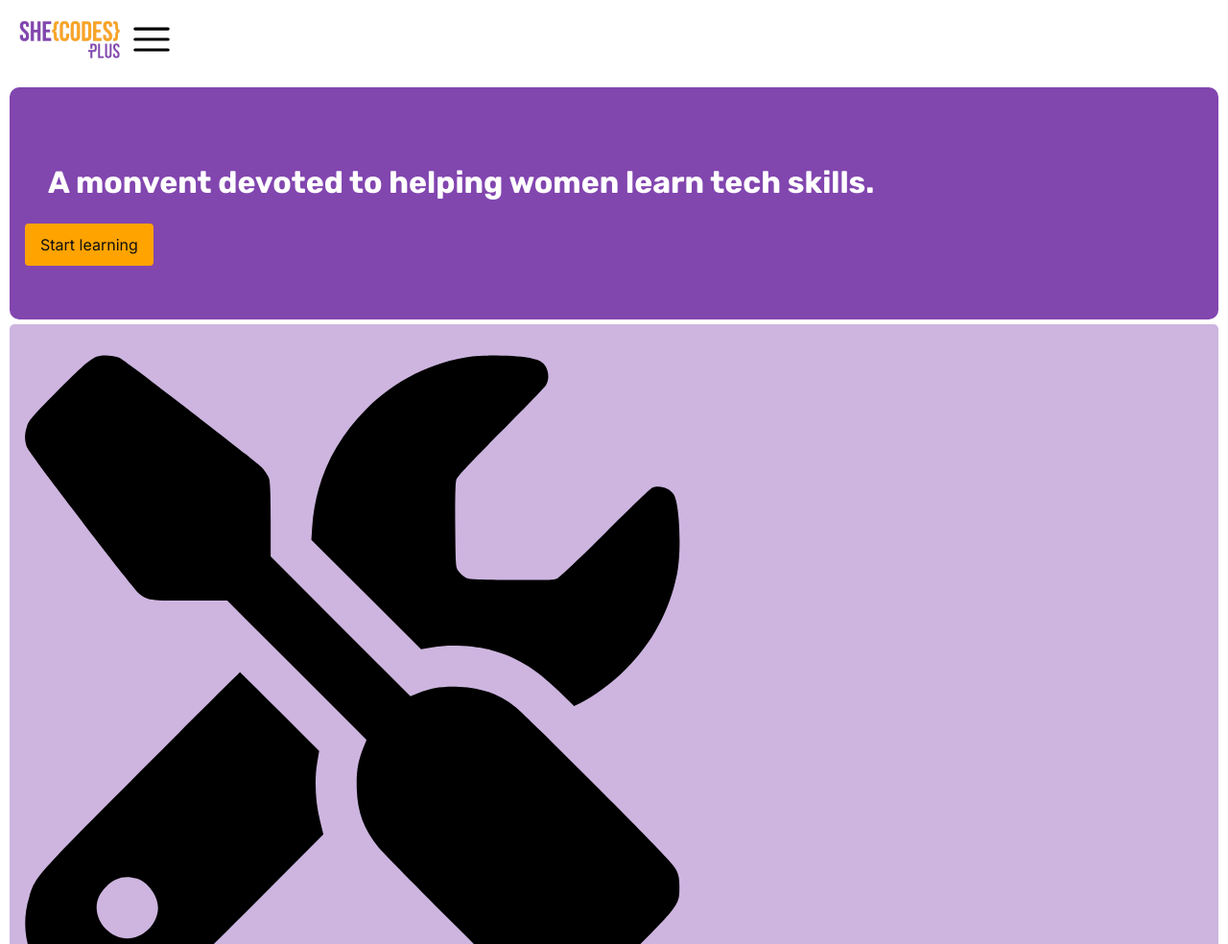
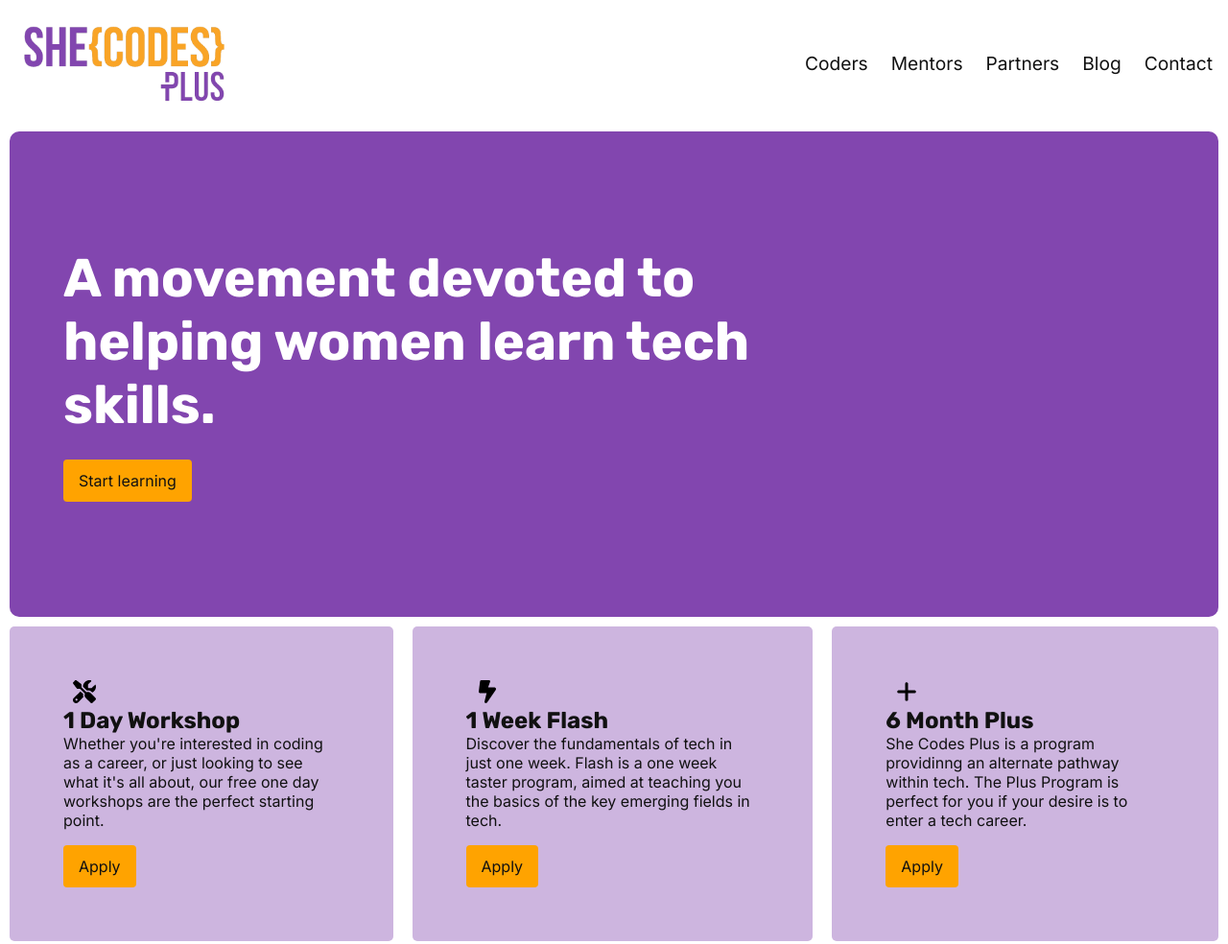
Before and after one commit to AbbyKuo/shecodes_landing, a plain HTML site: page index.html in a window 1280 px wide. Shown: the top 984 px of the page at 96% size. Drawn offline with Linux system fonts and the light colour scheme.

Commit message:
Added media query to style.css and fixed the typo in index.html

```diff
--- a/index.html
+++ b/index.html
@@ -3,7 +3,7 @@
 <head>
     <meta charset="UTF-8">
     <meta http-equiv="X-UA-Compatible" content="IE=edge">
-    <meta name="viewpoint" content="width=device-width, insitial-scale=1.0">
+    <meta name="viewpoint" content="width=device-width, initial-scale=1.0">
     <title>SheCodes</title>
     <link rel="stylesheet" href="style.css">
 </head>
@@ -56,7 +56,7 @@
         </nav>
     </header>
     <section class="hero">
-        <h1>A monvent devoted to helping women learn tech skills.</h1>
+        <h1>A movement devoted to helping women learn tech skills.</h1>
         <a href="#" class="btn-primary">Start learning</a>
     </section>
     <section class="articles-container">
--- a/style.css
+++ b/style.css
@@ -91,11 +91,15 @@
 
 header .mobile-header {
     padding: 16px;
+    display: flex;
+    align-items: cecnter;
+    justify-content: space-between;
 }
 
 header button {
     all: unset;
 }
+
 
 .logo {
     height: 50px;
@@ -126,7 +130,7 @@
 .hero h1 {
     /* em v.s rem (relatiive to the root font size) */
     font-size: 2rem;
-    margin: 24px;
+    margin-bottom: 24px;
     color: var(--white);
 }
 
@@ -146,7 +150,7 @@
     filter: contrast(150%);
 }
 
-article article.icon {
+article .icon {
     height: 24px;
     width: 24px;
     /* vw(view width) and vh(view height) using percentage */
@@ -206,6 +210,8 @@
 footer {
     padding:16px;
     text-align: center;
+    display: flex;
+    justify-content: space-around;
 }
 
 footer a:has(img) {
@@ -216,3 +222,72 @@
     width: 40px;
     height: 40px;
 }
+
+@media (min-width: 768px) {
+    header {
+        display: flex;
+        justify-content: space-between;
+        align-items: center;
+    }
+
+    header nav ul {
+        display: flex;
+        gap: 24px;
+        margin-right: 16px;
+    }
+
+    header .mobile-header .hamburger-icon {
+        display: none;
+    }
+
+    .logo {
+        height: 100px;
+    }
+
+    .desktop-nav a {
+        text-decoration: none;
+        font-size: larger;
+        color: var(--black)
+     }
+
+     .desktop-nav {
+        display: inline-block;
+     }
+
+     .hero {
+        padding: 120px 56px;
+     }
+
+     .hero h1 {
+        font-size: 3.5rem;
+        max-width: 70%;
+     }
+
+     .articles-container {
+        display: flex;
+     }
+
+     article {
+        padding: 56px;
+     }
+
+     .contact-form h2 {
+        text-align: center;
+        font-size: 2.5rem;
+     }
+
+     .contact-form form {
+        max-width: 60%;
+        margin: 40px auto;
+     }
+
+     footer {
+        justify-content: center;
+     }
+
+     footer .socials-icon {
+        margin-left: 20px;
+        margin-right: 20px;
+     }
+
+}
```
